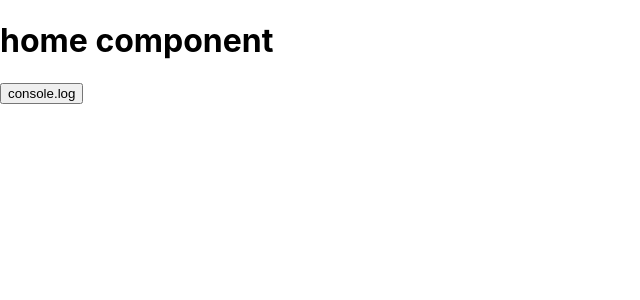
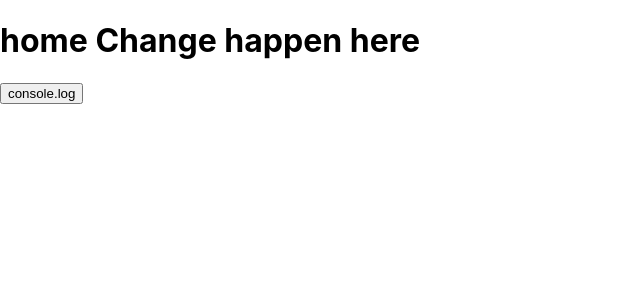
Before and after one commit to KevinEC/conferenceapp-it, a React (Create React App) app: page / in a window 1280 px wide. Shown: the top 300 px of the page, without its empty margins (0-640 px from the left). Built offline with nearby package versions, Linux system fonts and the light colour scheme.

Commit message:
Chnage header home message

```diff
--- a/src/Components/Home.jsx
+++ b/src/Components/Home.jsx
@@ -1,9 +1,8 @@
-import React from 'react';
+import React from "react";
 
 import { withFirebase } from "../Firebase";
 
 class Home extends React.Component {
-
   constructor(props) {
     super(props);
 
@@ -11,14 +10,14 @@ class Home extends React.Component {
   }
 
   async log() {
-		const events = await this.props.firebase.db.getAll('events');
+    const events = await this.props.firebase.db.getAll("events");
     console.log("Events: ", events);
   }
 
   render() {
     return (
       <div>
-				<h1>home component</h1>
+        <h1>home Change happen here</h1>
         <button onClick={this.log}>{"console.log"}</button>
       </div>
     );
```
Lines whose indentation alone changed are shown as unchanged.
